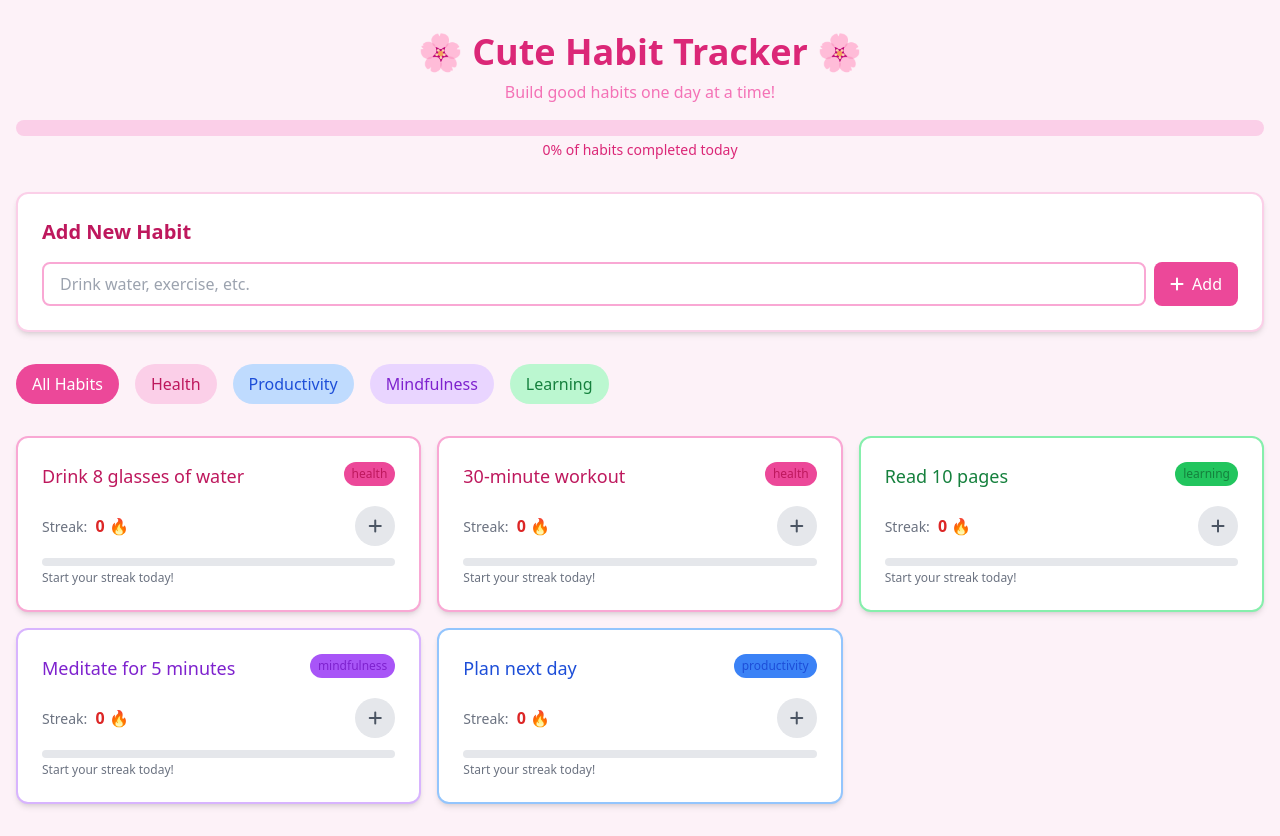
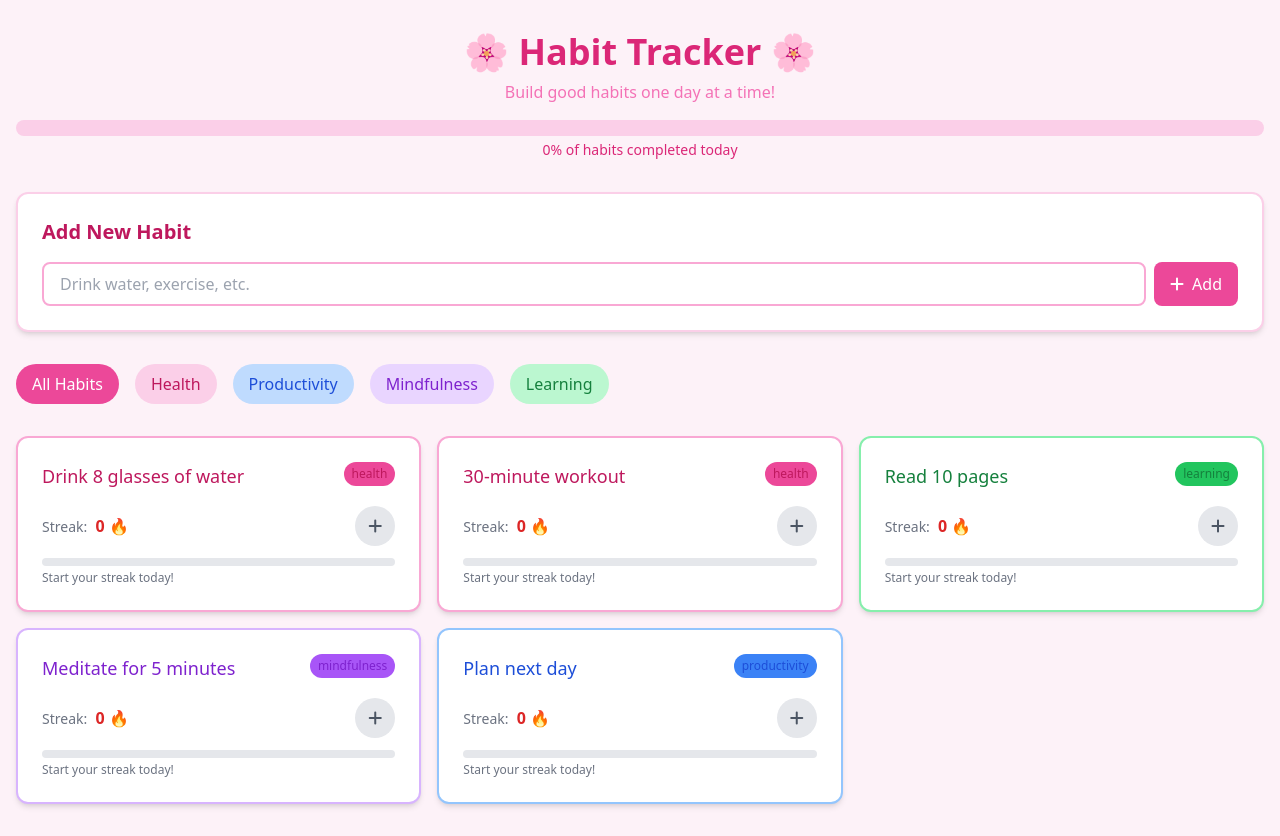
Before and after one commit to Ayeshah666/Habit-Tracker, a plain HTML site: page index.html in a window 1280 px wide. Drawn offline with nearby package versions, Linux system fonts and the light colour scheme.

Commit message:
Update index.html

```diff
--- a/index.html
+++ b/index.html
@@ -3,7 +3,7 @@
 <head>
     <meta charset="UTF-8">
     <meta name="viewport" content="width=device-width, initial-scale=1.0">
-    <title>Cute Habit Tracker</title>
+    <title>Habit Tracker</title>
     <script src="https://cdn.tailwindcss.com"></script>
     <link rel="stylesheet" href="https://cdnjs.cloudflare.com/ajax/libs/font-awesome/6.4.0/css/all.min.css">
     <style>
@@ -53,7 +53,7 @@
     <div class="container mx-auto px-4 py-8">
         <!-- Header -->
         <header class="text-center mb-8">
-            <h1 class="text-4xl font-bold text-pink-600 mb-2">🌸 Cute Habit Tracker 🌸</h1>
+            <h1 class="text-4xl font-bold text-pink-600 mb-2">🌸 Habit Tracker 🌸</h1>
             <p class="text-pink-400">Build good habits one day at a time!</p>
             <div class="mt-4 relative">
                 <div class="w-full bg-pink-200 rounded-full h-4">
```
